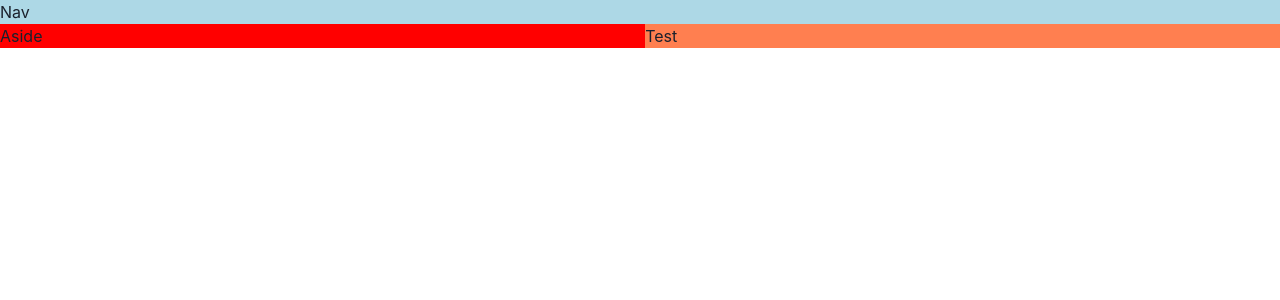
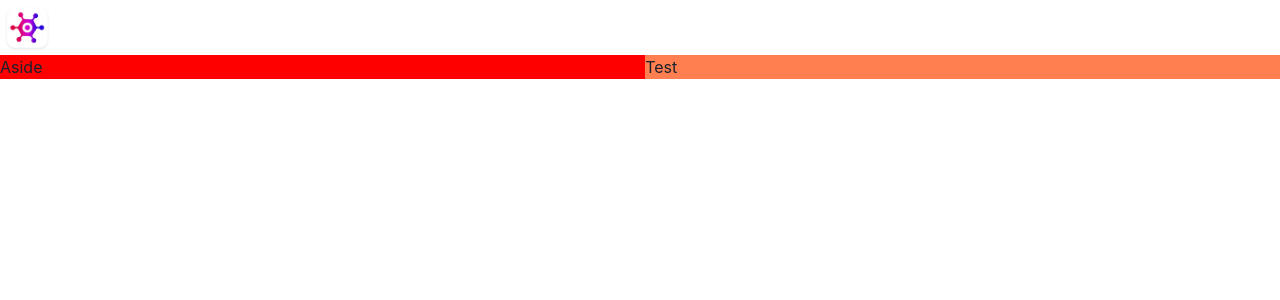
Before and after one commit to CanniJr/game-shack, a React (Vite) app: page / in a window 1280 px wide. Shown: the top 300 px of the page. Built offline with nearby package versions, Linux system fonts and the light colour scheme.

Commit message:
Built NavBar

```diff
--- a/src/App.tsx
+++ b/src/App.tsx
@@ -1,4 +1,5 @@
 import { Grid, GridItem, Show } from "@chakra-ui/react";
+import NavBar from "./components/NavBar";
 
 function App() {
 	return (
@@ -8,8 +9,8 @@
 				lg: `"nav nav" "aside main"`,
 			}}
 		>
-			<GridItem area={"nav"} bgColor="lightblue">
-				Nav
+			<GridItem area={"nav"}>
+				<NavBar />
 			</GridItem>
 			<Show above="lg">
 				<GridItem area={"aside"} bgColor="red">
--- /dev/null
+++ b/src/components/NavBar.tsx
@@ -0,0 +1,12 @@
+import { HStack, Image } from "@chakra-ui/react";
+import logo from "../assets/logo.webp";
+
+const NavBar = () => {
+	return (
+		<HStack>
+			<Image src={logo} boxSize="55px" />
+		</HStack>
+	);
+};
+
+export default NavBar;
```
Also changed, not shown: src/assets/logo.webp (added).
